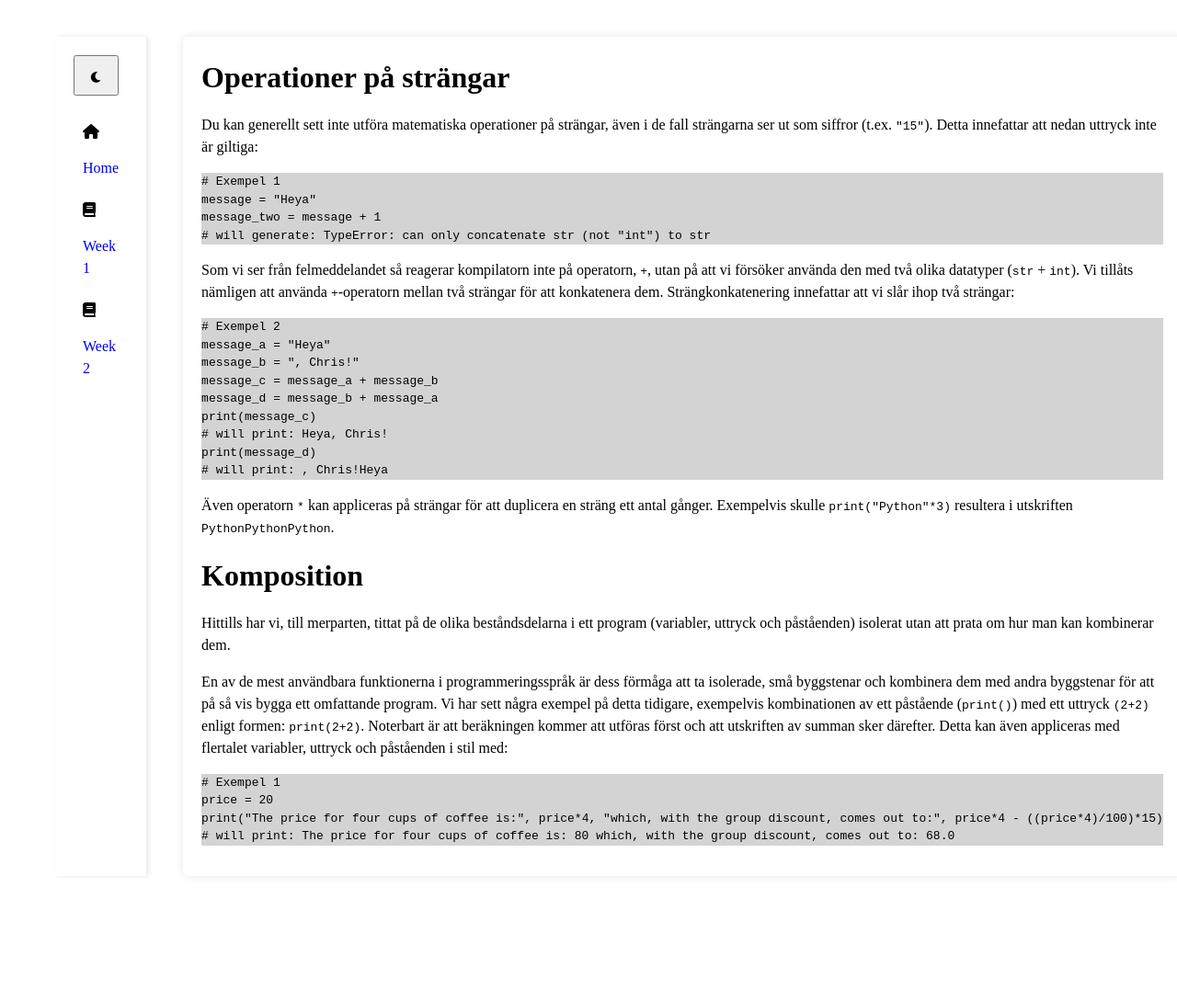
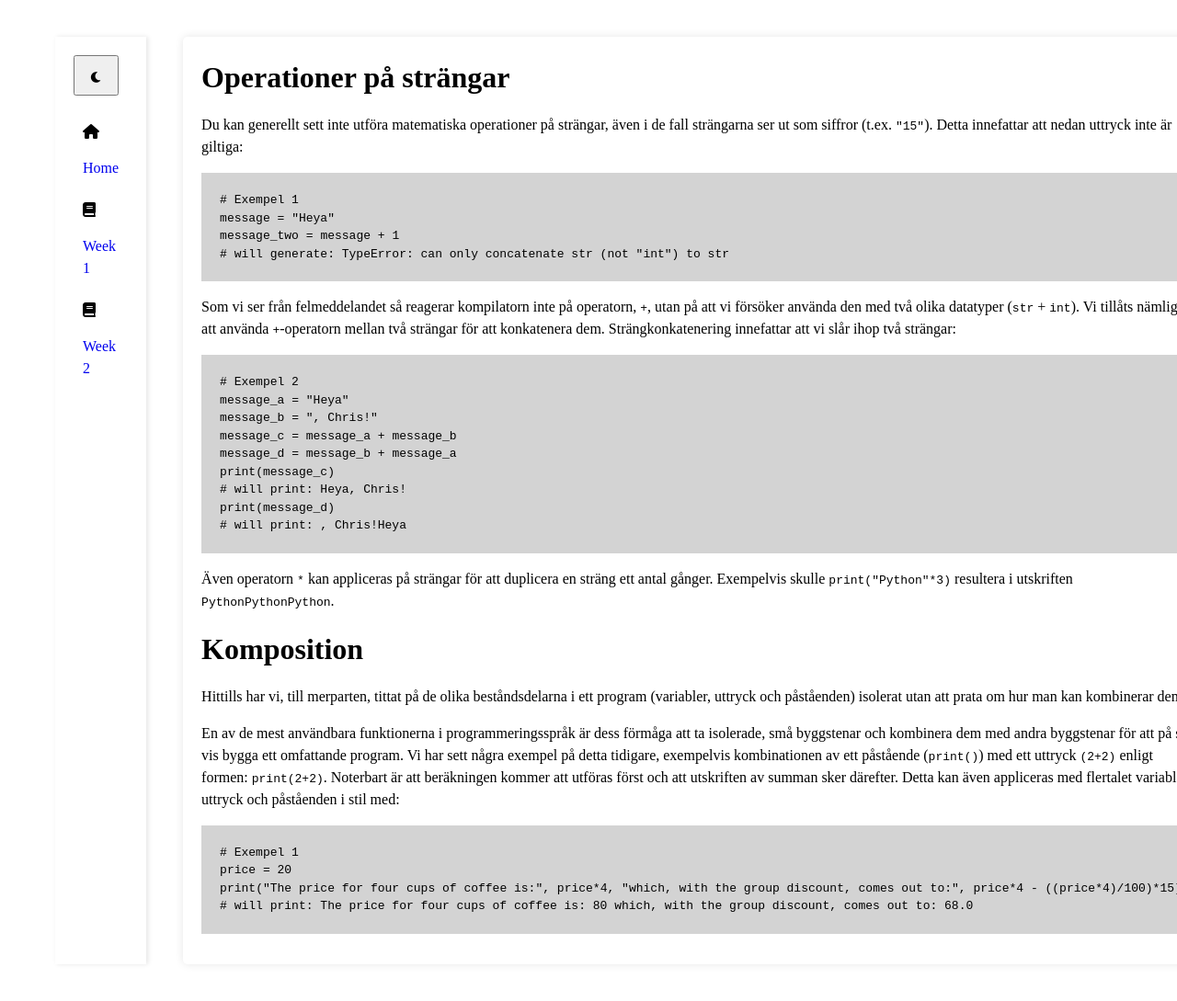
Before and after one commit to noitaloiv/fundamentalPython, a Jekyll site: the page built from week1/strings.md, in a window 1280 px wide. Shown: the whole page at 92% size. Built offline with Jekyll 4.4.1, drawn with Linux system fonts in a browser that asks for light colours; our own code applies the rules of GitHub Pages for plain Markdown files; before the commit the page ends 993 px from its top, so only the background shows below that.

Commit message:
Update style.css

```diff
--- a/assets/css/style.css
+++ b/assets/css/style.css
@@ -16,11 +16,10 @@
 body {
     background-color: var(--background-color);
     color: var(--text-color);
-    font: var(--font-stack);
+    font: -apple-system,BlinkMacSystemFont,Segoe UI,Helvetica,Arial,sans-serif,Apple Color Emoji,Segoe UI Emoji;
     line-height: 1.5;
     margin: 0;
     padding: 0;
-    --font-stack: -apple-system,BlinkMacSystemFont,Segoe UI,Helvetica,Arial,sans-serif,Apple Color Emoji,Segoe UI Emoji;
     --font-stack--monospace: "SFMono-Regular",Menlo,Consolas,Monaco,Liberation Mono,Lucida Console,monospace;
     --font-size--normal: 100%;
     --font-size--small: 87.5%;
@@ -32,6 +31,15 @@ body {
 
 pre {
   line-height: 1.5;
+  padding: 20px;
+}
+
+@media (prefers-color-scheme: dark) {
+  pre {
+    background-color: #282a36; /* Darker background for dark mode */
+    color: #f8f8f2; /* Lighter text color for dark mode */
+    /* Add other dark mode specific styling as needed */
+  }
 }
 
 header, main, footer {
```
